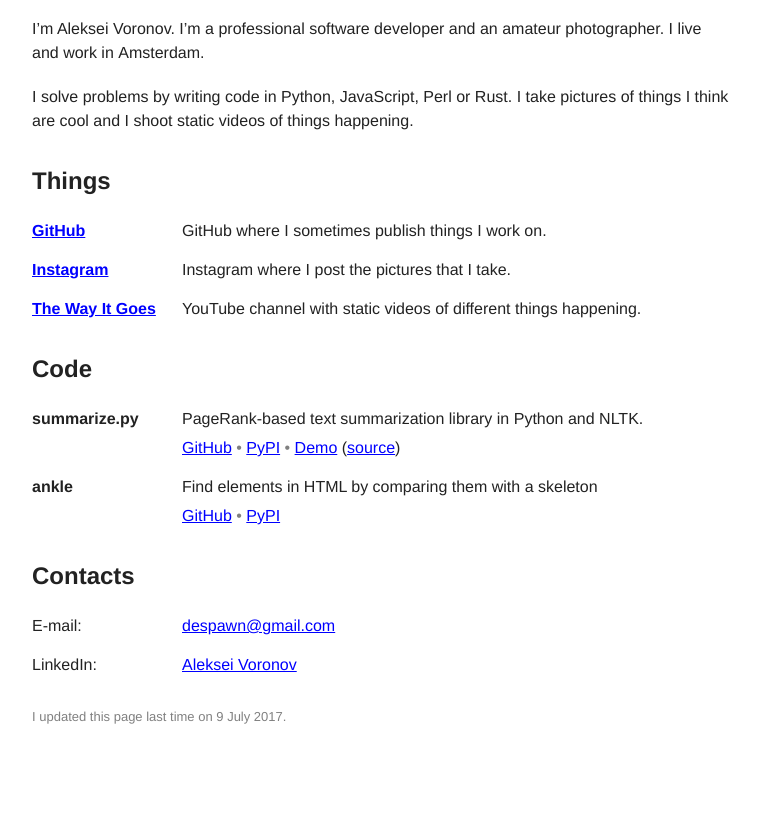
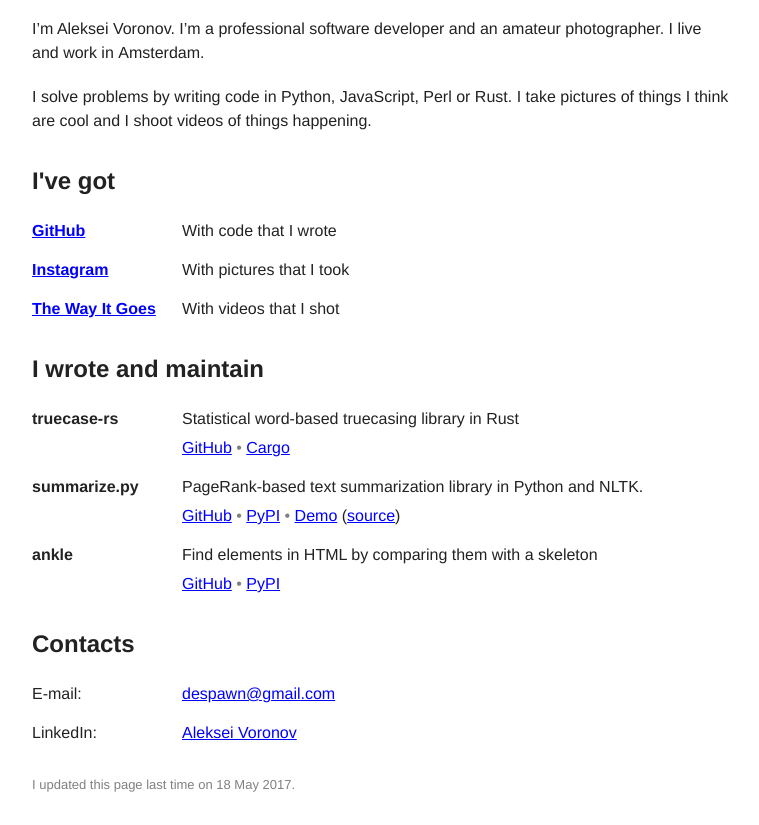
Before and after one commit to despawnerer/plansfortheday.org, a plain HTML site: page www/index.html in a window 1280 px wide. Shown: the part 87-912 px from the top of the page, without its empty margins (258-1017 px from the left). Before the commit the page ends 844 px from the top, so only its background shows below. Drawn offline with Linux system fonts and the light colour scheme.

Commit message:
Update the intro slightly, minor details and add truecase-rs

```diff
--- a/www/index.html
+++ b/www/index.html
@@ -113,39 +113,50 @@
 		I’m Aleksei&nbsp;Voronov. I’m&nbsp;a&nbsp;professional software developer and an amateur photographer. I&nbsp;live and work in&nbsp;Amsterdam.
 	</p>
 	<p>
-		I solve problems by writing code in Python, JavaScript, Perl or Rust. I&nbsp;take pictures of things I&nbsp;think are cool and I&nbsp;shoot static videos of things happening.
+		I solve problems by writing code in Python, JavaScript, Perl or Rust. I&nbsp;take pictures of things I&nbsp;think are cool and I&nbsp;shoot videos of things happening.
 	</p>
 
 	<section>
-		<h2>Things</h2>
+		<h2>I've got</h2>
 		<ul class="thing-list">
 			<li>
 				<h3 class="thing">
 					<a href="https://github.com/despawnerer" target="_blank">GitHub</a>
 				</h3>
 				<p class="description">
-					GitHub where I sometimes publish things I&nbsp;work&nbsp;on.
+					With code that I&nbsp;wrote
 				</p>
 			<li>
 				<h3 class="thing">
 					<a href="https://instagram.com/despawnerer" target="_blank">Instagram</a>
 				</h3>
 				<p class="description">
-					Instagram where I post the pictures that I&nbsp;take.
+					With pictures that I&nbsp;took
 				</p>
 			<li>
 				<h3 class="thing">
 					<a href="https://www.youtube.com/channel/UCsQPHfLrScW0rG7-fRiUNAA" target="_blank">The Way It Goes</a>
 				</h3>
 				<p class="description">
-					YouTube channel with static videos of different things happening.
+					With videos that I&nbsp;shot
 				</p>
 		</ul>
 	</section>
 
 	<section>
-		<h2>Code</h2>
+		<h2>I wrote and maintain</h2>
 		<ul class="thing-list">
+			<li>
+				<h3 class="thing">truecase-rs</h3>
+				<div class="description">
+					<p>
+						Statistical word-based truecasing library in Rust
+					</p>
+					<ul class="code-links">
+						<li><a href="https://github.com/despawnerer/truecase" target="_blank">GitHub</a>
+						<li><a href="https://crates.io/crates/truecase" target="_blank">Cargo</a>
+					</ul>
+				</div>
 			<li>
 				<h3 class="thing">summarize.py</h3>
 				<div class="description">
@@ -185,7 +196,7 @@
 	</section>
 
 	<footer>
-		I updated this page last time on 9 July 2017.
+		I updated this page last time on 18 May 2017.
 	</footer>
 </article>
 
```
